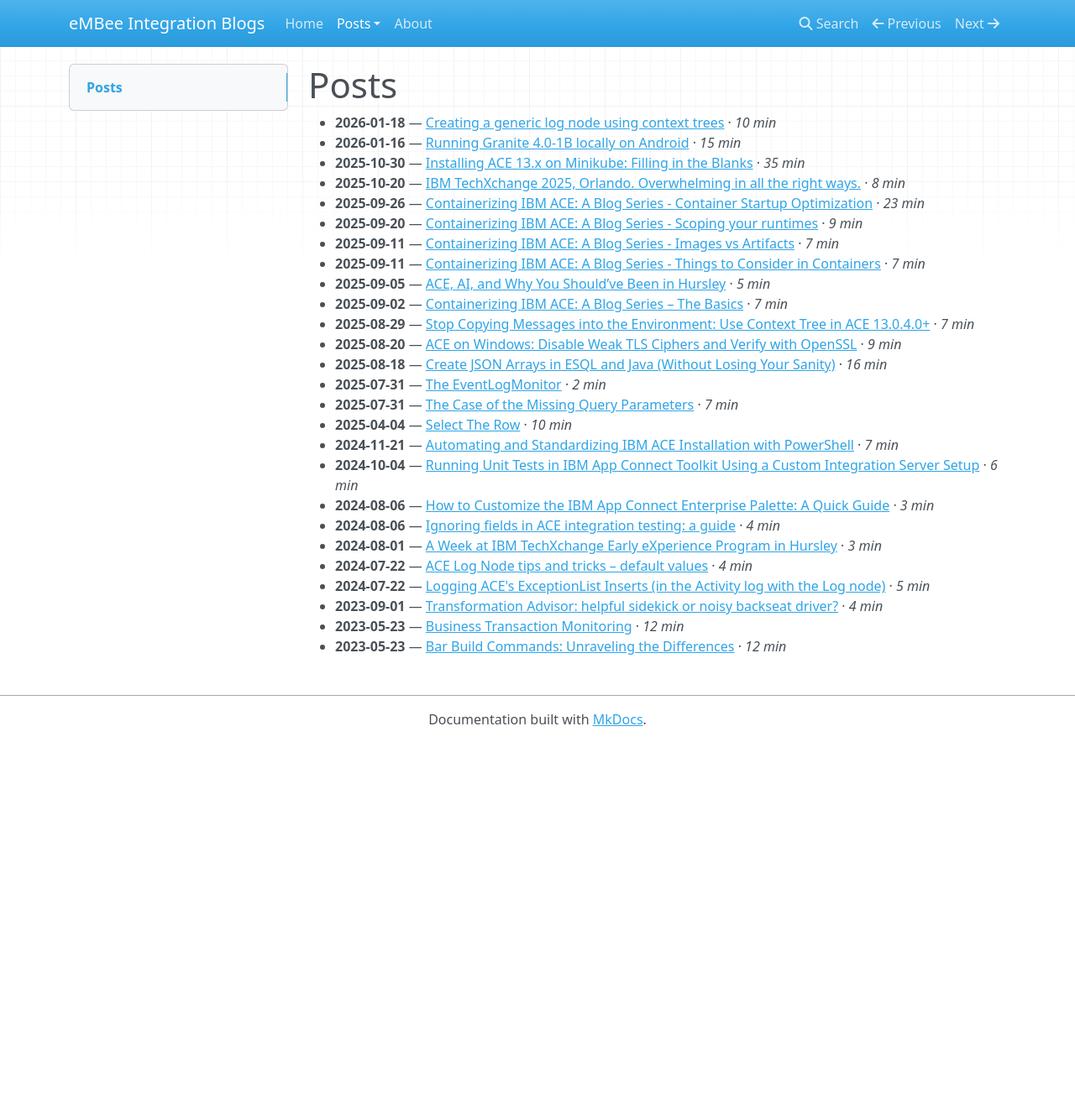
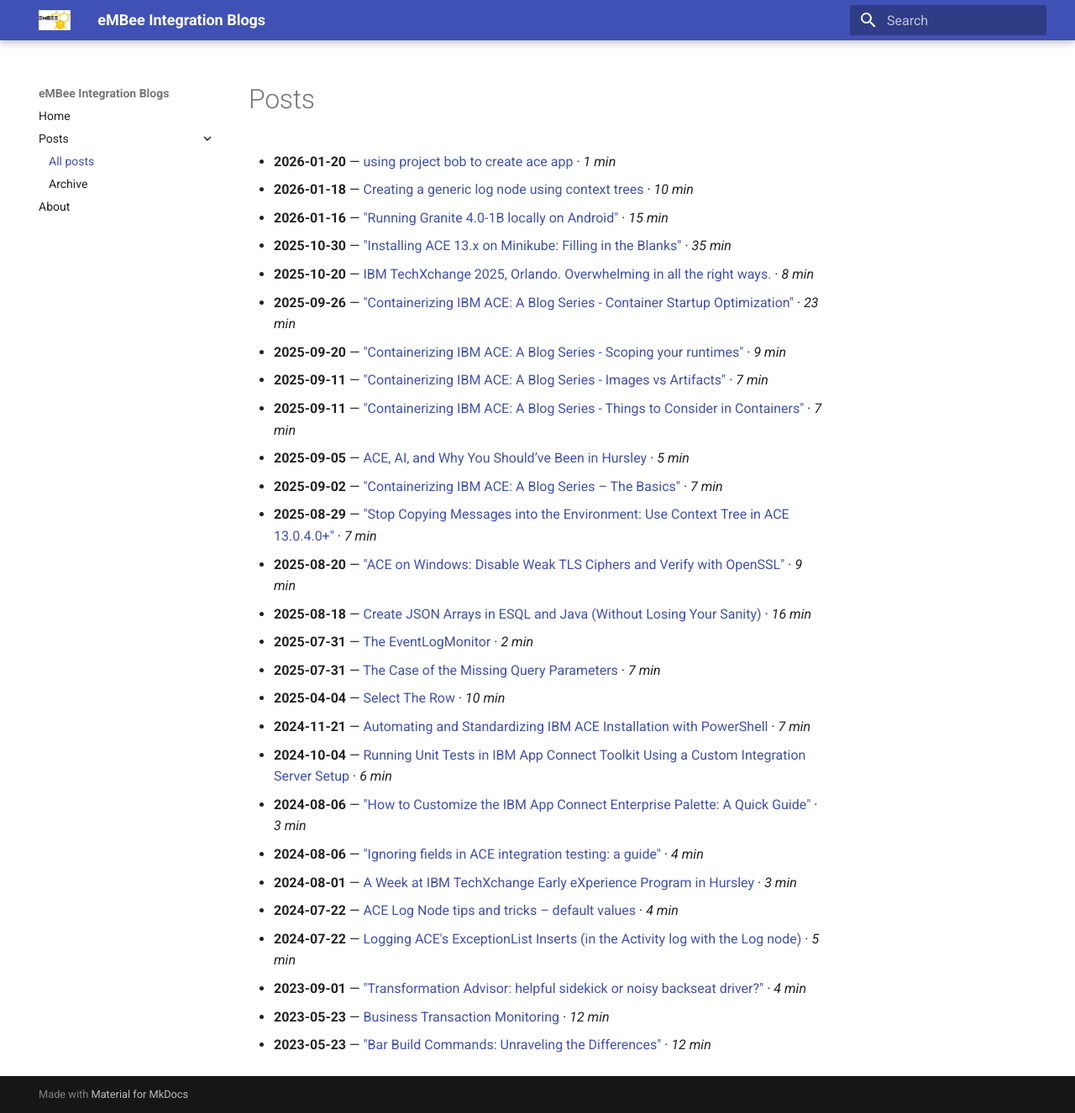
Before and after one commit to matthiasblomme/blogs, an MkDocs documentation site: the page built from docs/posts/index.md, in a window 1280 px wide and 1326 px high. Shown: the whole window at 84% size. Built offline with MkDocs 1.6.1 and Material for MkDocs 9.7.7, drawn with Linux system fonts in a browser that asks for light colours; nearby versions of some CDN libraries.

Commit message:
update generation

```diff
--- a/docs/posts/index.md
+++ b/docs/posts/index.md
@@ -1,28 +1,29 @@
 # Posts
 
+- **2026-01-20** — [using project bob to create ace app](bob-ace-development/using-project-bob-to-create-ace-app.md) · _1 min_
 - **2026-01-18** — [Creating a generic log node using context trees](generic-log-node/generic-log-node.md) · _10 min_
-- **2026-01-16** — [Running Granite 4.0-1B locally on Android](running-granite-llm-on-android/run-granite-on-android.md) · _15 min_
-- **2025-10-30** — [Installing ACE 13.x on Minikube: Filling in the Blanks](Ace-Operator-Minikube/installing_ace_minikube.md) · _35 min_
+- **2026-01-16** — ["Running Granite 4.0-1B locally on Android"](running-granite-llm-on-android/run-granite-on-android.md) · _15 min_
+- **2025-10-30** — ["Installing ACE 13.x on Minikube: Filling in the Blanks"](Ace-Operator-Minikube/installing_ace_minikube.md) · _35 min_
 - **2025-10-20** — [IBM TechXchange 2025, Orlando. Overwhelming in all the right ways.](techxchange-2025/techxchange-2025.md) · _8 min_
-- **2025-09-26** — [Containerizing IBM ACE: A Blog Series - Container Startup Optimization](containerization-series/05.ace-startup-optimization.md) · _23 min_
-- **2025-09-20** — [Containerizing IBM ACE: A Blog Series - Scoping your runtimes](containerization-series/04.scoping-your-runtime.md) · _9 min_
-- **2025-09-11** — [Containerizing IBM ACE: A Blog Series - Images vs Artifacts](containerization-series/02.images-vs-artefacts.md) · _7 min_
-- **2025-09-11** — [Containerizing IBM ACE: A Blog Series - Things to Consider in Containers](containerization-series/03.things-to-consider-in-containers.md) · _7 min_
+- **2025-09-26** — ["Containerizing IBM ACE: A Blog Series - Container Startup Optimization"](containerization-series/05.ace-startup-optimization.md) · _23 min_
+- **2025-09-20** — ["Containerizing IBM ACE: A Blog Series - Scoping your runtimes"](containerization-series/04.scoping-your-runtime.md) · _9 min_
+- **2025-09-11** — ["Containerizing IBM ACE: A Blog Series - Images vs Artifacts"](containerization-series/02.images-vs-artefacts.md) · _7 min_
+- **2025-09-11** — ["Containerizing IBM ACE: A Blog Series - Things to Consider in Containers"](containerization-series/03.things-to-consider-in-containers.md) · _7 min_
 - **2025-09-05** — [ACE, AI, and Why You Should’ve Been in Hursley](ace-ai-hursley-2025/ace-ai-hursley.md) · _5 min_
-- **2025-09-02** — [Containerizing IBM ACE: A Blog Series – The Basics](containerization-series/01.the-basics.md) · _7 min_
-- **2025-08-29** — [Stop Copying Messages into the Environment: Use Context Tree in ACE 13.0.4.0+](flow-order-context-tree/Stop-Copying-Messages-into-Environment-Use-Context-Tree.md) · _7 min_
-- **2025-08-20** — [ACE on Windows:  Disable Weak TLS Ciphers and Verify with OpenSSL](disable-weak-ciphers-ace/ace_disable_weak_ciphers.md) · _9 min_
+- **2025-09-02** — ["Containerizing IBM ACE: A Blog Series – The Basics"](containerization-series/01.the-basics.md) · _7 min_
+- **2025-08-29** — ["Stop Copying Messages into the Environment: Use Context Tree in ACE 13.0.4.0+"](flow-order-context-tree/Stop-Copying-Messages-into-Environment-Use-Context-Tree.md) · _7 min_
+- **2025-08-20** — ["ACE on Windows:  Disable Weak TLS Ciphers and Verify with OpenSSL"](disable-weak-ciphers-ace/ace_disable_weak_ciphers.md) · _9 min_
 - **2025-08-18** — [Create JSON Arrays in ESQL and Java (Without Losing Your Sanity)](creating-json-arrays/creating-json-arrays.md) · _16 min_
 - **2025-07-31** — [The EventLogMonitor](eventlogmonitor/eventlogmonitor.md) · _2 min_
 - **2025-07-31** — [The Case of the Missing Query Parameters](missing-query-param/missing-query-param.md) · _7 min_
 - **2025-04-04** — [Select The Row](select-the-row/select-the-row.md) · _10 min_
 - **2024-11-21** — [Automating and Standardizing IBM ACE Installation with PowerShell](automating-standardizing-ace-install-powershell/automating-standardizing-ace-install-powershell.md) · _7 min_
 - **2024-10-04** — [Running Unit Tests in IBM App Connect Toolkit Using a Custom Integration Server Setup](toolkit-unit-testing-custom-runtime/toolkit-unit-testing-custom-runtime.md) · _6 min_
-- **2024-08-06** — [How to Customize the IBM App Connect Enterprise Palette: A Quick Guide](customize-ace-palette/customize-ace-palette.md) · _3 min_
-- **2024-08-06** — [Ignoring fields in ACE integration testing: a guide](unit-test-ignore/unit-test-ignore.md) · _4 min_
+- **2024-08-06** — ["How to Customize the IBM App Connect Enterprise Palette: A Quick Guide"](customize-ace-palette/customize-ace-palette.md) · _3 min_
+- **2024-08-06** — ["Ignoring fields in ACE integration testing: a guide"](unit-test-ignore/unit-test-ignore.md) · _4 min_
 - **2024-08-01** — [A Week at IBM TechXchange Early eXperience Program in Hursley](ace-hursley-2024/ace-hursley-2024.md) · _3 min_
 - **2024-07-22** — [ACE Log Node tips and tricks – default values](log-nodes-tips-tricks/log-node-tips-tricks.md) · _4 min_
 - **2024-07-22** — [Logging ACE's ExceptionList Inserts (in the Activity log with the Log node)](logging-ace-exceptionlist/logging-ace-exceptionlist.md) · _5 min_
-- **2023-09-01** — [Transformation Advisor: helpful sidekick or noisy backseat driver?](tad/tad.md) · _4 min_
+- **2023-09-01** — ["Transformation Advisor: helpful sidekick or noisy backseat driver?"](tad/tad.md) · _4 min_
 - **2023-05-23** — [Business Transaction Monitoring](btm/btm.md) · _12 min_
-- **2023-05-23** — [Bar Build Commands: Unraveling the Differences](create-vs-package-bar/create-vs-pacakage-bar.md) · _12 min_
+- **2023-05-23** — ["Bar Build Commands: Unraveling the Differences"](create-vs-package-bar/create-vs-pacakage-bar.md) · _12 min_
--- a/mkdocs.yml
+++ b/mkdocs.yml
@@ -4,7 +4,11 @@
 use_directory_urls: true
 
 theme:
-  name: mkdocs
+  name: material
+  logo: assets/logo.jpg
+  favicon: assets/logo.jpg
+  features:
+    - content.code.copy
 
 plugins:
   - search
```
Also changed, not shown: docs/index.md (+3 -3 lines), docs/posts/archive.md (+14 -13 lines), docs/posts/bob-ace-development/using-project-bob-to-create-ace-app.md (added, +8 -0 lines), docs/stylesheets/extra.css (added, +26 -0 lines), docs/assets/logo.jpg (added), 1 other file.
